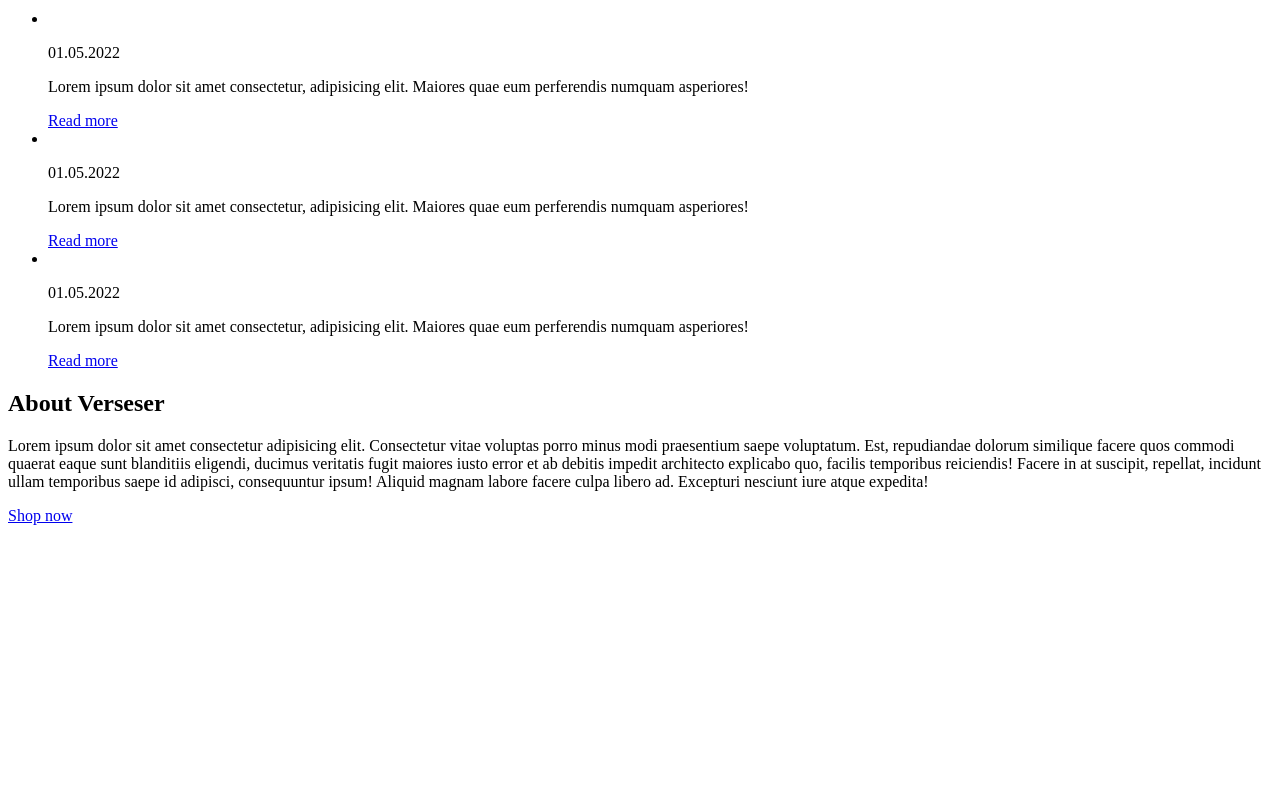
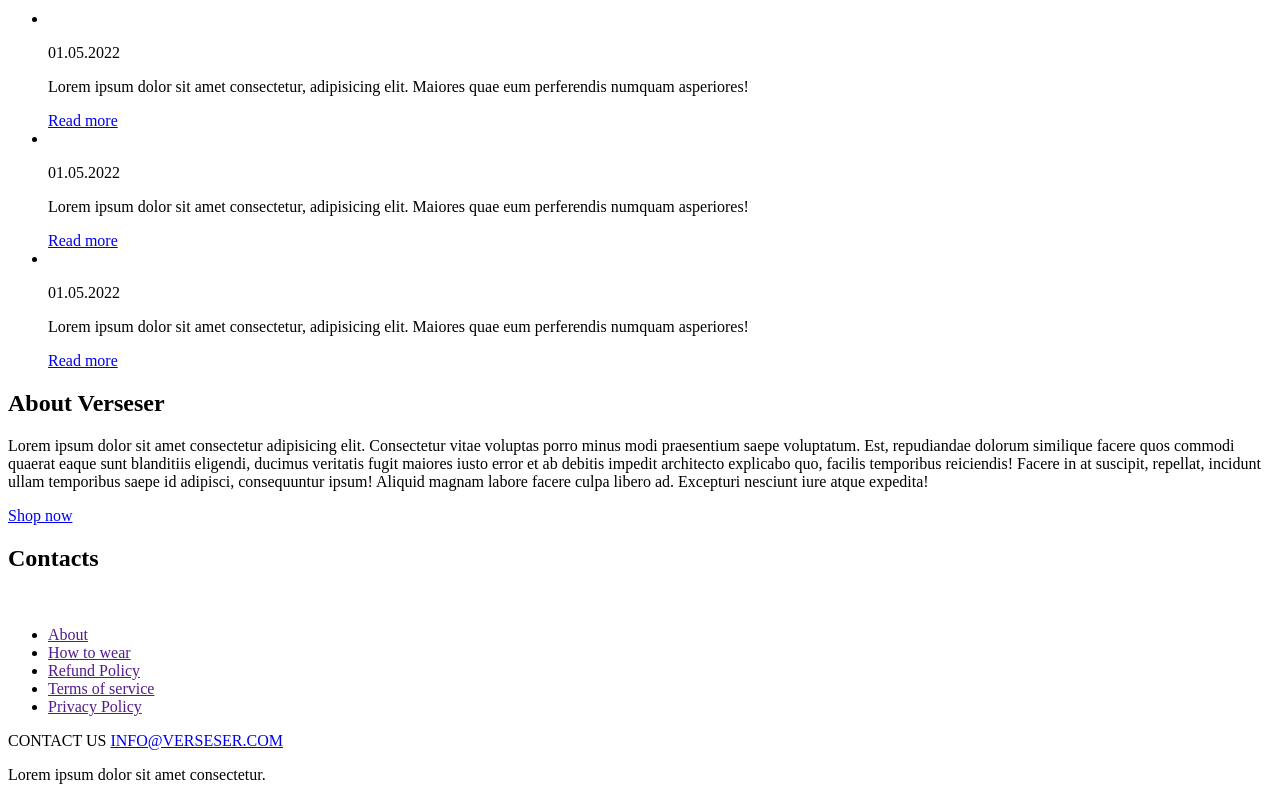
Before and after one commit to FrontendCourseMP/rk-html-veselovese, a plain HTML site: page index.html in a window 1280 px wide. Shown: the part 1516-2316 px from the top of the page. Before the commit the page ends 2049 px from the top, so only its background shows below. Drawn offline with Linux system fonts and the light colour scheme.

Commit message:
All sections done

```diff
--- a/index.html
+++ b/index.html
@@ -122,8 +122,36 @@
                 <h2>About Verseser</h2>
                 <p>Lorem ipsum dolor sit amet consectetur adipisicing elit. Consectetur vitae voluptas porro minus modi praesentium saepe voluptatum. Est, repudiandae dolorum similique facere quos commodi quaerat eaque sunt blanditiis eligendi, ducimus veritatis fugit maiores iusto error et ab debitis impedit architecto explicabo quo, facilis temporibus reiciendis! Facere in at suscipit, repellat, incidunt ullam temporibus saepe id adipisci, consequuntur ipsum! Aliquid magnam labore facere culpa libero ad. Excepturi nesciunt iure atque expedita!</p>
                 <a href="#"><img src="" alt="">Shop now</a>
+                <img src="" alt="">
+                <img src="" alt="">
+            </div>
+        </section>
+        <section>
+            <h2>Contacts</h2>
+            <div>
+                <div>
+                    <img src="" alt="">
+                    <a href="#"><img src="" alt=""></a>
+                    <a href="#"><img src="" alt=""></a>
+                    <a href="#"><img src="" alt=""></a>
+                    <a href="#"><img src="" alt=""></a>
+                    <a href="#"><img src="" alt=""></a>
+                </div>
+                <nav>
+                    <ul>
+                        <li><a href="">About</a></li>
+                        <li><a href="">How to wear</a></li>
+                        <li><a href="">Refund Policy</a></li>
+                        <li><a href="">Terms of service</a></li>
+                        <li><a href="">Privacy Policy</a></li>
+                    </ul>
+                </nav>
+                <p>CONTACT US <a href="mail:motte_vessale@mail.ru">INFO@VERSESER.COM</a></p>
             </div>
         </section>
     </main>
+    <footer>
+        <p>Lorem ipsum dolor sit amet consectetur.</p>
+    </footer>
 </body>
 </html>
```
